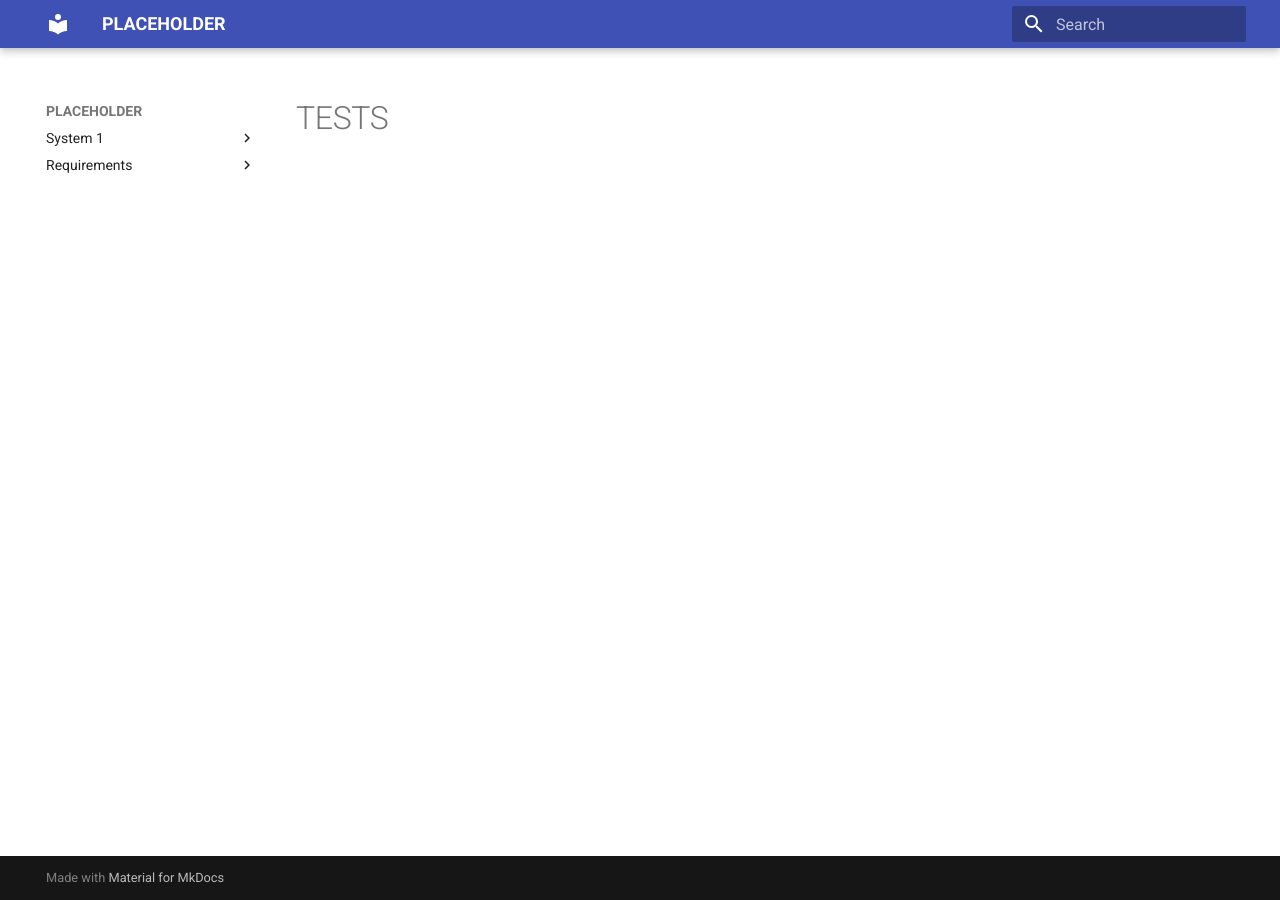
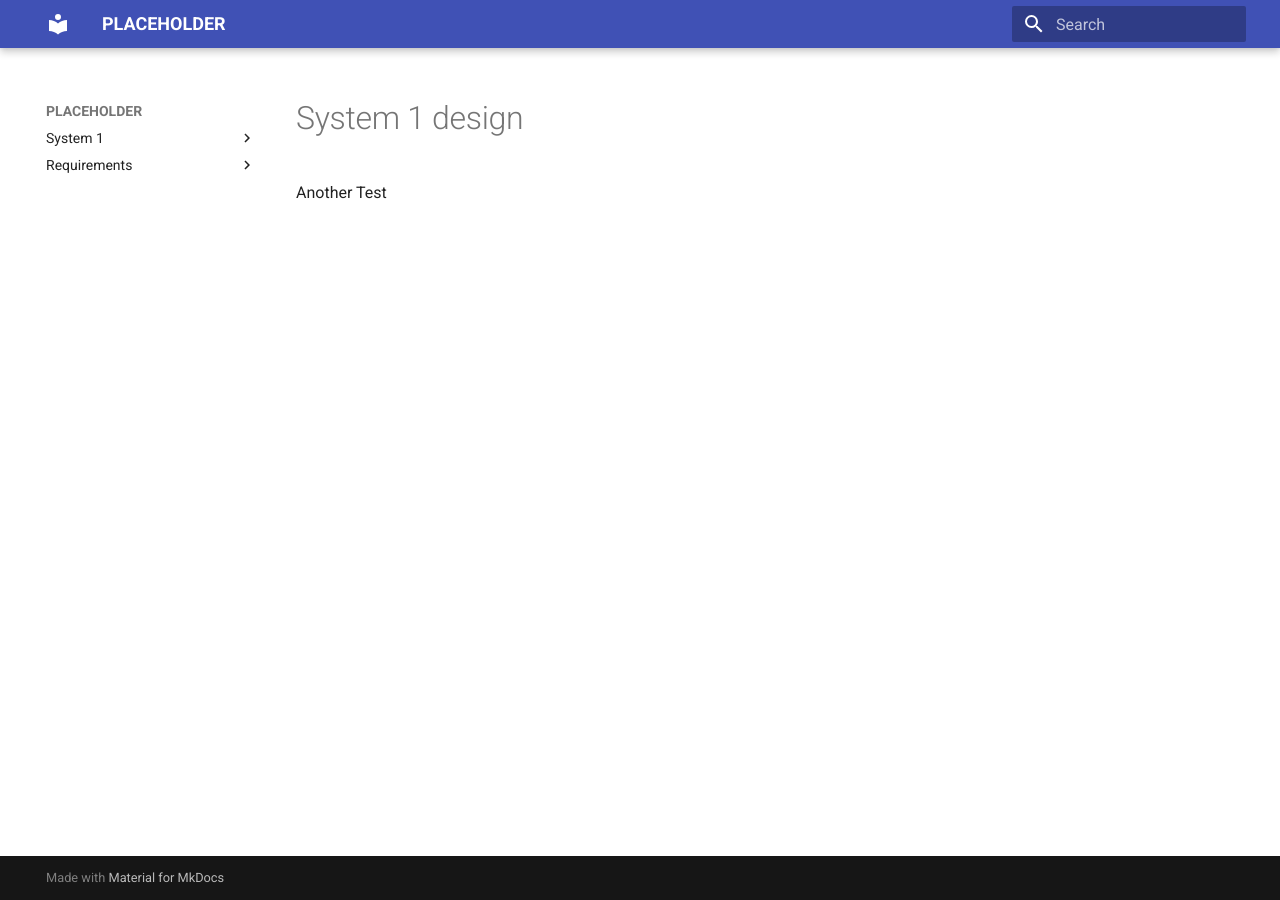
Before and after one commit to steele-ntwrk/test_oob, an MkDocs documentation site: the page built from docs/System 1/System 1-design.md, in a window 1280 px wide. Built offline with MkDocs 1.6.1 and Material for MkDocs 9.7.7, drawn with Linux system fonts in a browser that asks for light colours.

Commit message:
Update System 1-design.md

```diff
--- a/docs/System 1/System 1-design.md
+++ b/docs/System 1/System 1-design.md
@@ -1 +1 @@
-# TESTS
+Another Test
```
